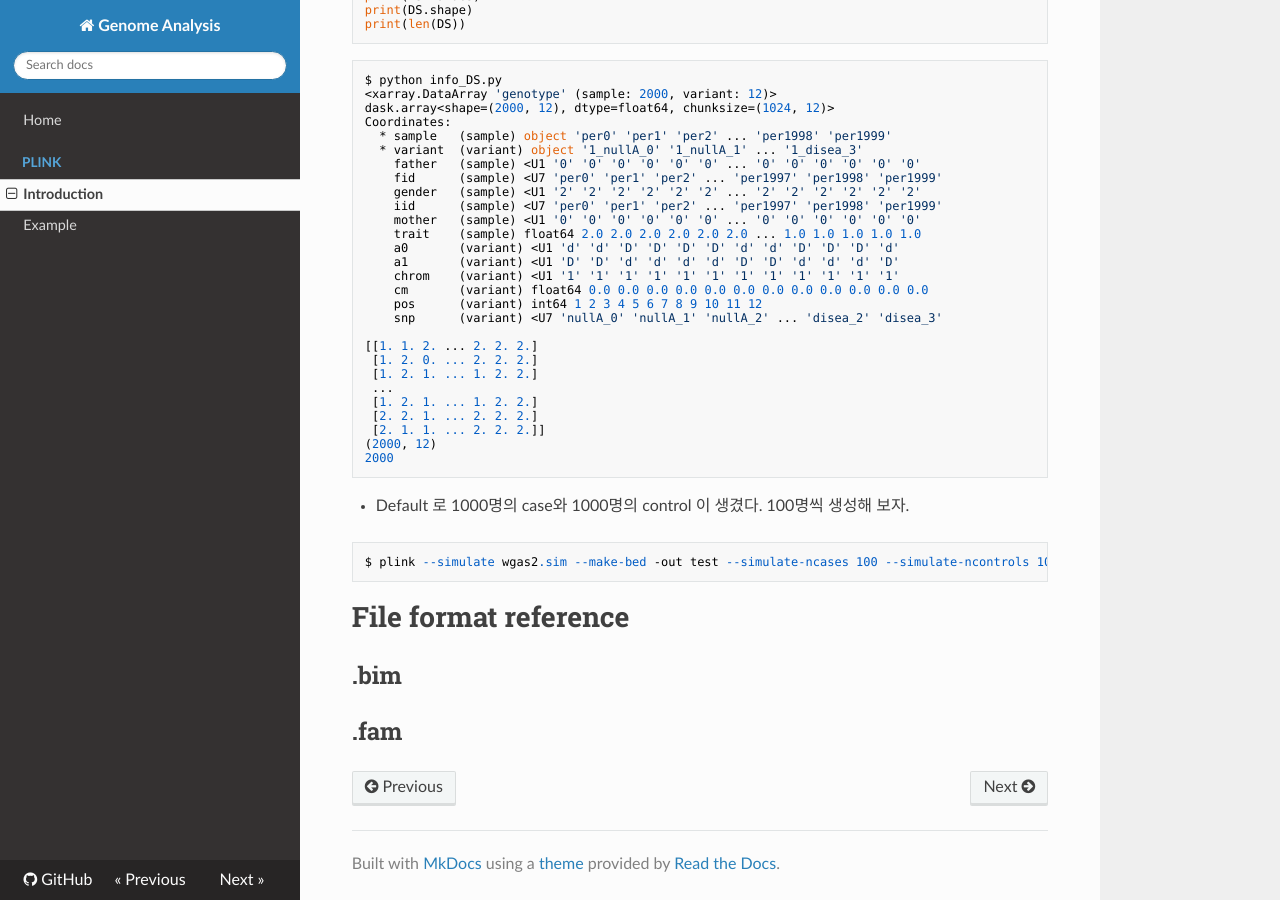
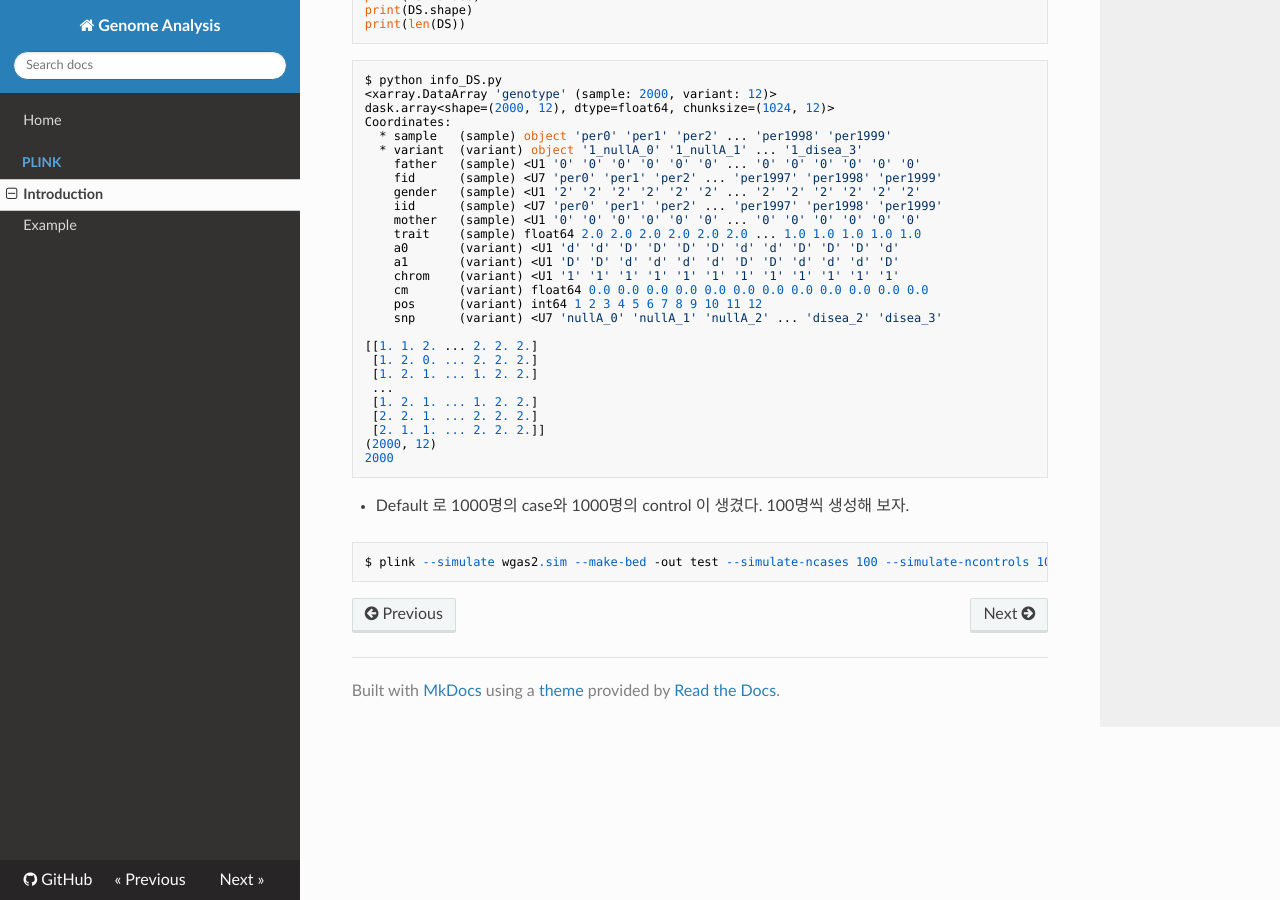
Before and after one commit to WonyoungCho/plink, an MkDocs documentation site: the page built from docs/plink_int.md, in a window 1280 px wide and 900 px high, scrolled down 1834 px. Built offline with MkDocs 1.6.1, drawn with Linux system fonts in a browser that asks for light colours; nearby versions of some CDN libraries; old or Windows-style settings are respelled for this version of MkDocs.

Commit message:
Update plink_int.md

````diff
--- a/docs/plink_int.md
+++ b/docs/plink_int.md
@@ -127,9 +127,3 @@ Coordinates:
 ```
 $ plink --simulate wgas2.sim --make-bed -out test --simulate-ncases 100 --simulate-ncontrols 100 --simulate-prevalence 0.05
 ```
-
-# File format reference
-
-## .bim
-
-## .fam
````
